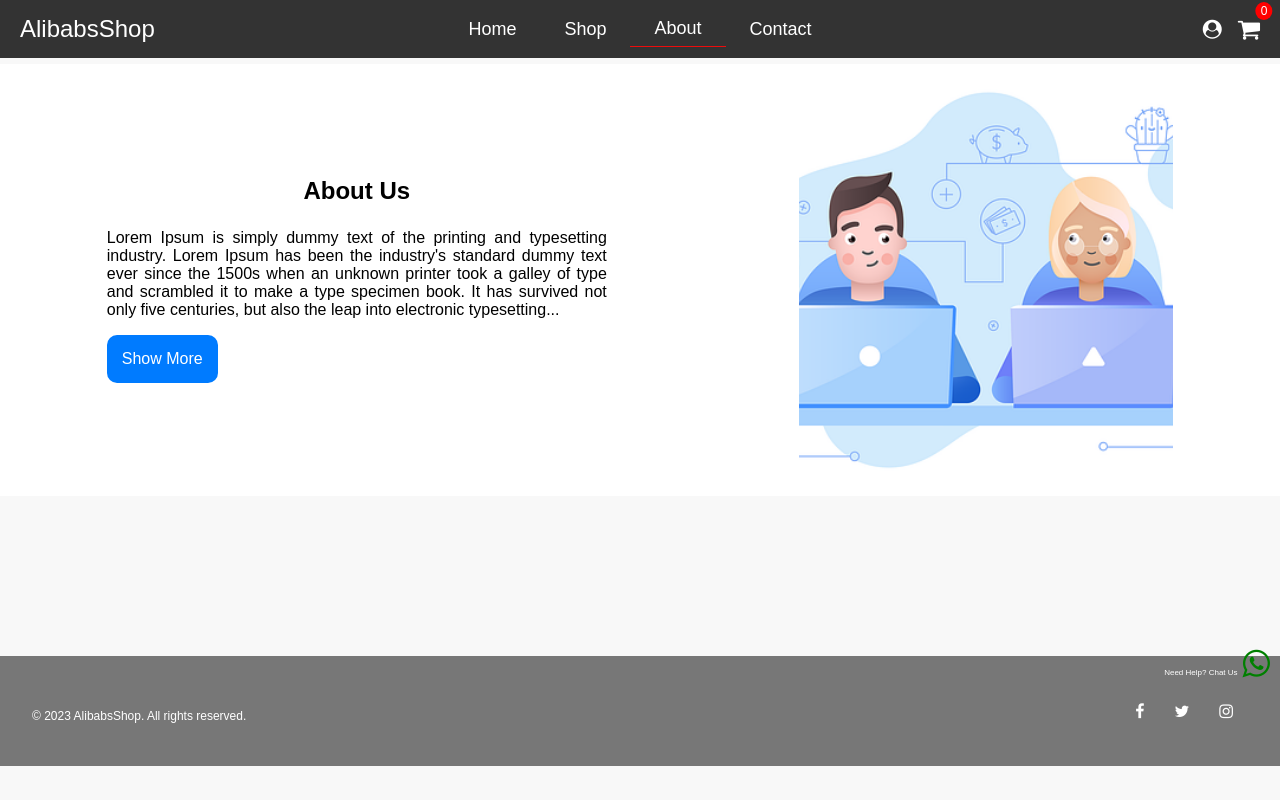
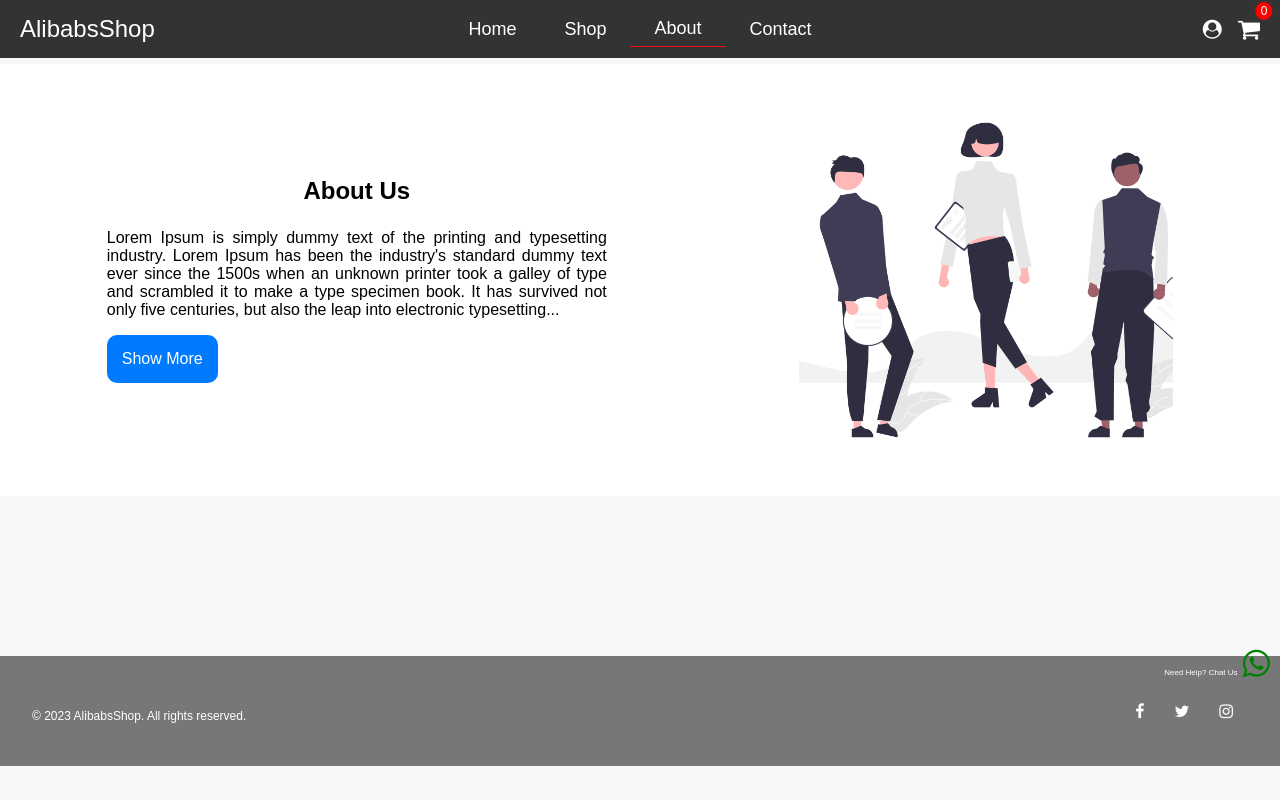
Before and after one commit to abmanaf/ShopMe, a React (Vite) app: page /About in a window 1280 px wide. Built offline with nearby package versions, Linux system fonts and the light colour scheme.

Commit message:
updated the image at this page

```diff
--- a/src/About.css
+++ b/src/About.css
@@ -3,7 +3,7 @@
   justify-content: center;
   align-items: center;
   padding: 1em;
-  background-color: #ffffff;
+  background-color: #f8f8f8;
   gap: 10em;
   margin-top: 4em;
 }
@@ -33,7 +33,12 @@
 }
 
 .about-image {
+  /*
   background-image: url("about-us.png");
+  background-image: url("undraw_Team_about-us.png");
+*/
+  background-image: url("undraw_about.png");
+
   background-position: center;
   background-size: cover;
   width: 30%;
```
